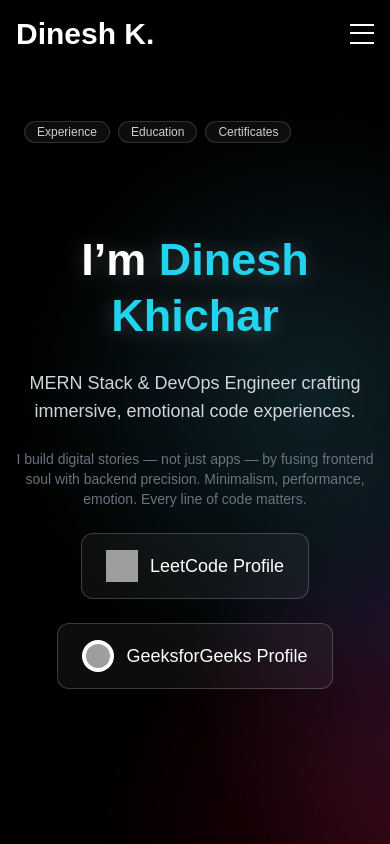
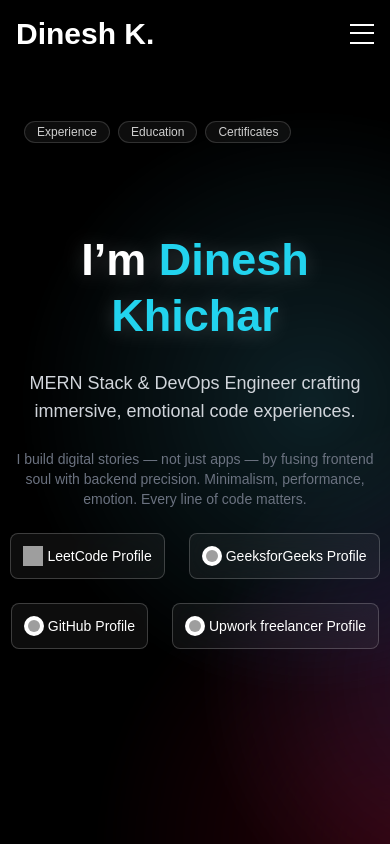
Before and after one commit to dineshkhichar569/My-Portfolio, a React (Vite) app: page /about in a window 390 px wide. Shown: the top 844 px of the page. Built offline with nearby package versions, Linux system fonts and the light colour scheme; grey boxes are pictures that could not be loaded; a web font is replaced by a local one.

Commit message:
Refactor About section: update company name, improve layout, and add profile links for GitHub and Upwork

```diff
--- a/src/Pages/About.jsx
+++ b/src/Pages/About.jsx
@@ -265,7 +265,7 @@
     certificate: "/DOCs/Developers_Arena.pdf",
   },
   {
-    company: "Self / Academic Project",
+    company: "Self Project",
     role: "Full Stack Developer – AI Powered ATS System",
     duration: "2026 – Present",
     type: "Ongoing Project",
@@ -384,44 +384,86 @@
           whileInView="visible"
           viewport={{ once: true }}
           variants={fadeInUp}
-          className="flex flex-col md:flex-row gap-6 justify-center items-center mt-12"
+          className="flex flex-wrap gap-6 justify-center items-center mt-12"
         >
+          {/* Leetcode */}
           <a
             href="https://leetcode.com/u/DineshSunny/"
             target="_blank"
             rel="noopener noreferrer"
-            className="cursor-target flex items-center gap-3 px-6 py-4 rounded-xl bg-white/5 backdrop-blur-lg border border-white/20 hover:scale-110 transition duration-500 group"
+            className="flex items-center md:gap-3 gap-1 md:px-6 px-3 md:py-4 py-3 md:rounded-xl rounded-lg bg-white/5 backdrop-blur-lg border border-white/20 hover:scale-110 transition duration-500 group"
           >
             <img
               src="https://upload.wikimedia.org/wikipedia/commons/1/19/LeetCode_logo_black.png"
               alt="LeetCode"
               loading="lazy"
-              className="w-8 h-8"
+              className="md:w-8 w-5 md:h-8 h-5"
             />
-            <span className="text-white text-lg font-medium group-hover:text-yellow-600 transition duration-500">
+            <span className="text-white md:text-lg text-sm md:font-medium group-hover:text-yellow-600 transition duration-500">
               LeetCode Profile
             </span>
-            <p className="absolute left-1/2 bottom-full mt-2 -translate-x-1/2 bg-gray-800 text-sm text-white px-2 py-1 rounded opacity-0 group-hover:opacity-100 transition duration-500">
+            <p className="absolute left-1/2 bottom-full mt-2 -translate-x-1/2 bg-yellow-600 text-sm text-white px-2 py-1 rounded md:opacity-0 md:group-hover:opacity-100 hidden md:flex transition duration-500">
               Visit Profile
             </p>
           </a>
 
+          {/* Geeks for Geeks */}
           <a
-            href="https://www.geeksforgeeks.org/user/wollver962d/?_gl=1*aslot6*_up*MQ..*_gs*MQ..&gclid=CjwKCAjw4efDBhATEiwAaDBpblgSo40PW4ABXWC1GQenuqBjEfzZul5heedj-p0xZt_e6v2_9rfgwBoClJsQAvD_BwE&gbraid=0AAAAAC9yBkDcSo3LmM-RejRscFLXbafzf"
+            href="https://www.geeksforgeeks.org/profile/wollver962d"
             target="_blank"
             rel="noopener noreferrer"
-            className="cursor-target flex items-center gap-3 px-6 py-4 rounded-xl bg-white/5 backdrop-blur-lg border border-white/20 hover:scale-110 transition duration-500 group"
+            className="flex items-center md:gap-3 gap-1 md:px-6 px-3 md:py-4 py-3 md:rounded-xl rounded-lg bg-white/5 backdrop-blur-lg border border-white/20 hover:scale-110 transition duration-500 group"
           >
             <img
               src="https://upload.wikimedia.org/wikipedia/commons/4/43/GeeksforGeeks.svg"
               alt="GFG"
               loading="lazy"
-              className="w-8 h-8 bg-white rounded-full p-1"
+              className="md:w-8 w-5 md:h-8 h-5 bg-white rounded-full p-1"
             />
-            <span className="text-white text-lg font-medium group-hover:text-green-600 transition duration-500">
+            <span className="text-white md:text-lg text-sm md:font-medium group-hover:text-green-600 transition duration-500">
               GeeksforGeeks Profile
             </span>
-            <p className="absolute left-1/2 bottom-full mt-2 -translate-x-1/2 bg-gray-800 text-sm text-white px-2 py-1 rounded opacity-0 group-hover:opacity-100 transition duration-500">
+            <p className="absolute left-1/2 bottom-full mt-2 -translate-x-1/2 bg-green-600 text-sm text-white px-2 py-1 rounded md:opacity-0 md:group-hover:opacity-100 hidden md:flex transition duration-500">
+              Visit Profile
+            </p>
+          </a>
+          {/* GitHub */}
+          <a
+            href="https://github.com/dineshkhichar569"
+            target="_blank"
+            rel="noopener noreferrer"
+            className="flex items-center md:gap-3 gap-1 md:px-6 px-3 md:py-4 py-3 md:rounded-xl rounded-lg bg-white/5 backdrop-blur-lg border border-white/20 hover:scale-110 transition duration-500 group"
+          >
+            <img
+              src="https://img.icons8.com/?size=512&id=12599&format=png"
+              alt="github"
+              loading="lazy"
+              className="md:w-8 w-5 md:h-8 h-5 bg-white rounded-full p-1"
+            />
+            <span className="text-white md:text-lg text-sm md:font-medium group-hover:text-gray-500 transition duration-500">
+              GitHub Profile
+            </span>
+            <p className="absolute left-1/2 bottom-full mt-2 -translate-x-1/2 bg-gray-800 text-sm text-white px-2 py-1 rounded md:opacity-0 md:group-hover:opacity-100 hidden md:flex transition duration-500">
+              Visit Profile
+            </p>
+          </a>
+          {/* Upwork */}
+          <a
+            href="https://www.upwork.com/freelancers/~0168bdfd724188829d"
+            target="_blank"
+            rel="noopener noreferrer"
+            className="flex items-center md:gap-3 gap-1 md:px-6 px-3 md:py-4 py-3 md:rounded-xl rounded-lg bg-white/5 backdrop-blur-lg border border-white/20 hover:scale-110 transition duration-500 group"
+          >
+            <img
+              src="https://img.icons8.com/?size=100&id=2y_wcSzVjqiQ&format=png"
+              alt="GFG"
+              loading="lazy"
+              className="md:w-8 w-5 md:h-8 h-5 bg-white rounded-full p-1"
+            />
+            <span className="text-white md:text-lg text-sm md:font-medium group-hover:text-gray-500 transition duration-500">
+              Upwork freelancer Profile
+            </span>
+            <p className="absolute left-1/2 bottom-full mt-2 -translate-x-1/2 bg-gray-800 text-sm text-white px-2 py-1 rounded md:opacity-0 md:group-hover:opacity-100 hidden md:flex transition duration-500">
               Visit Profile
             </p>
           </a>
```
